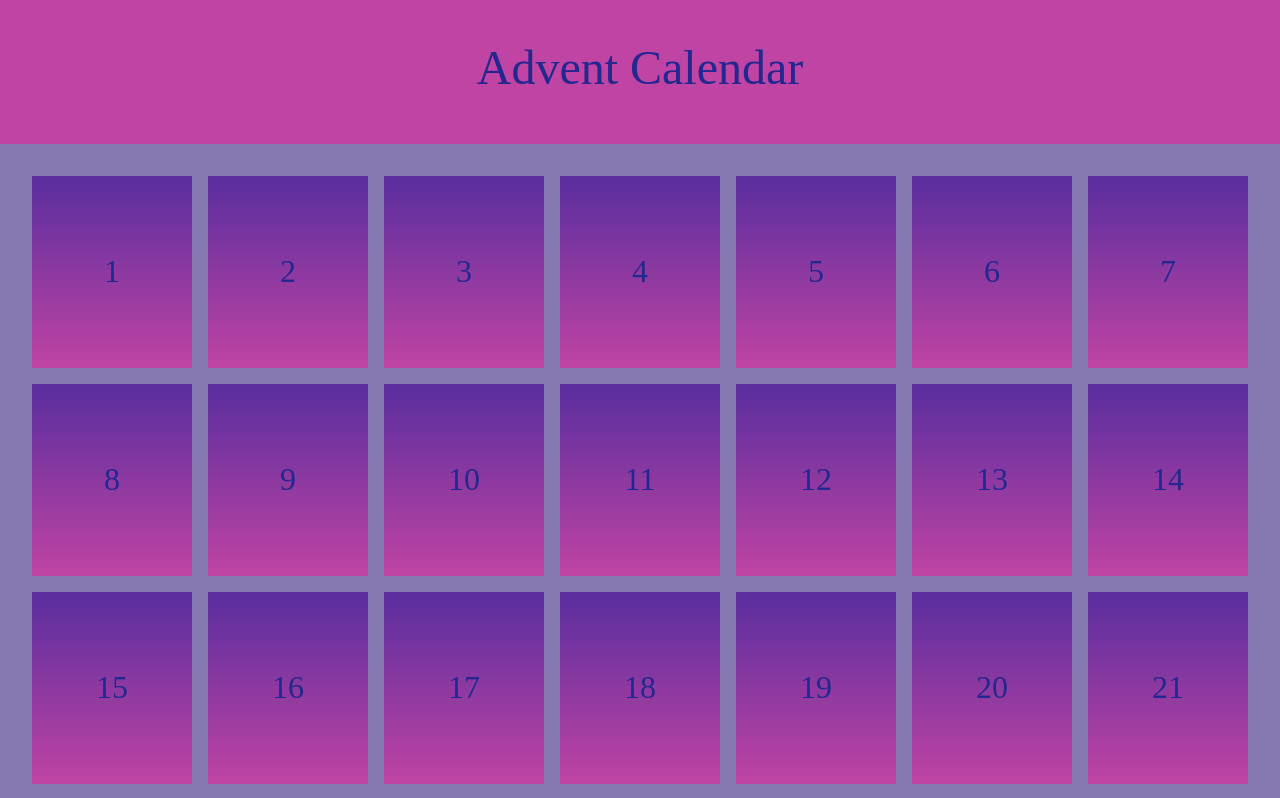
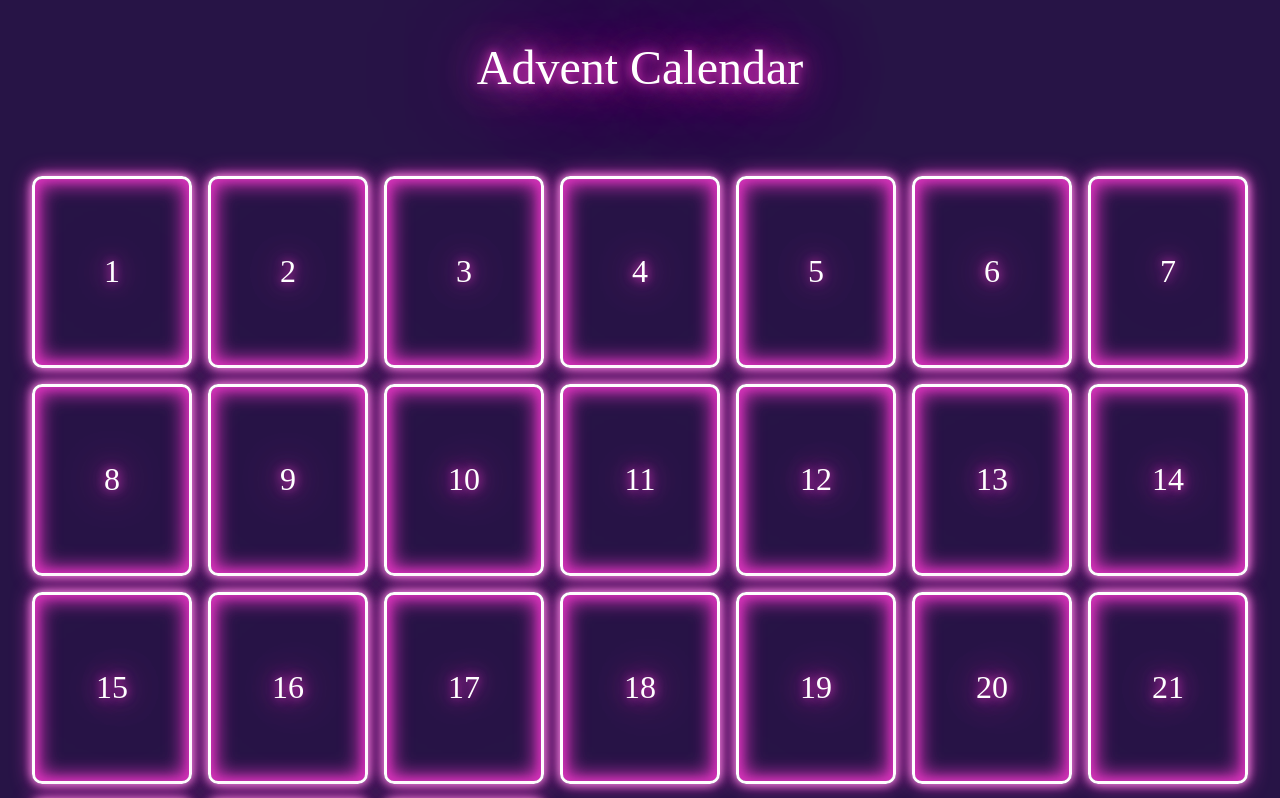
Before and after one commit to nasty23-star/advent-calendar, a Vue app: page / in a window 1280 px wide. Shown: the top 798 px of the page. Built offline with nearby package versions, Linux system fonts and the light colour scheme; a web font is replaced by a local one.

Commit message:
Сделала неон тему

```diff
--- a/src/App.vue
+++ b/src/App.vue
@@ -52,6 +52,12 @@ const dataCards = [
   box-sizing: border-box;
   padding: 0;
   margin: 0;
+  text-shadow:
+    0 0 10px var(--pink),
+    0 0 20px var(--pink),
+    0 0 40px var(--pink),
+    0 0 80px var(--pink),
+    0 0 160px var(--pink);
 }
 div {
   display: grid;
@@ -66,11 +72,8 @@ header {
   justify-content: center;
   font-family: 'Droid Sans', 'Roboto', 'Oxygen', sans-serif;
   font-weight: 600;
-  background: var(--pink);
-  color: var(--darkblue);
 }
 h1 {
-  color: var(--darkblue);
   font-family: 'TechnoCharm';
   font-size: 3rem;
 }
@@ -82,7 +85,6 @@ main {
   grid-row-gap: 0.5rem;
   gap: 1rem; /* Отступы между элементами сетки */
   margin: 2rem; /* Внешние отступы со всех сторон */
-  border-color: darkblue;
 }
 footer {
   display: grid;
--- a/src/assets/base.css
+++ b/src/assets/base.css
@@ -1,17 +1,15 @@
 /* color palette from <https://github.com/vuejs/theme> */
 :root {
-  --violet: #381f61;
-  --pink: #bf44a3;
-  --purple: #3e1842;
-  --darkblue: #24278f;
-  --lilac: #847aaf;
-  --lighter-violet: hsl(263, 55%, 40%);
+  --pink: #D834BB;
+  --blue: #271446;
+  --white: #ffffff;
 }
 
 /* semantic color variables for this project */
 :root {
-  --color-background: var(--lilac);
-  --color-border: var(--pink);
+  --color-background: var(--blue);
+  --color-text: var(--white);
+  --color-border: var(--white);
 }
 
 /* @media (prefers-color-scheme: dark) {
--- a/src/components/TheCard.vue
+++ b/src/components/TheCard.vue
@@ -24,10 +24,18 @@ div {
 .card {
   position: relative;
   block-size: 12rem;
-  color: var(--darkblue);
   transform-style: preserve-3d;
   transition: transform 1s;
   cursor: pointer;
+  border: 3px solid var(--color-border);
+  border-radius: 10px;
+  box-shadow:
+    0 0 10px rgba(255, 255, 255, 0.5),
+    inset 0 0 10px var(--pink),
+    0 0 10px var(--pink),
+    inset 0 0 20px var(--pink),
+    0 0 20px var(--pink),
+    inset 0 0 25px var(--pink);
 }
 input {
   position: absolute;
@@ -48,7 +56,6 @@ input:checked + .card {
   backface-visibility: hidden;
 }
 .front {
-  background-image: linear-gradient(to bottom, var(--lighter-violet), var(--pink));
   block-size: 12rem;
   text-align: center;
   font-family: 'TechnoCharm';
```
